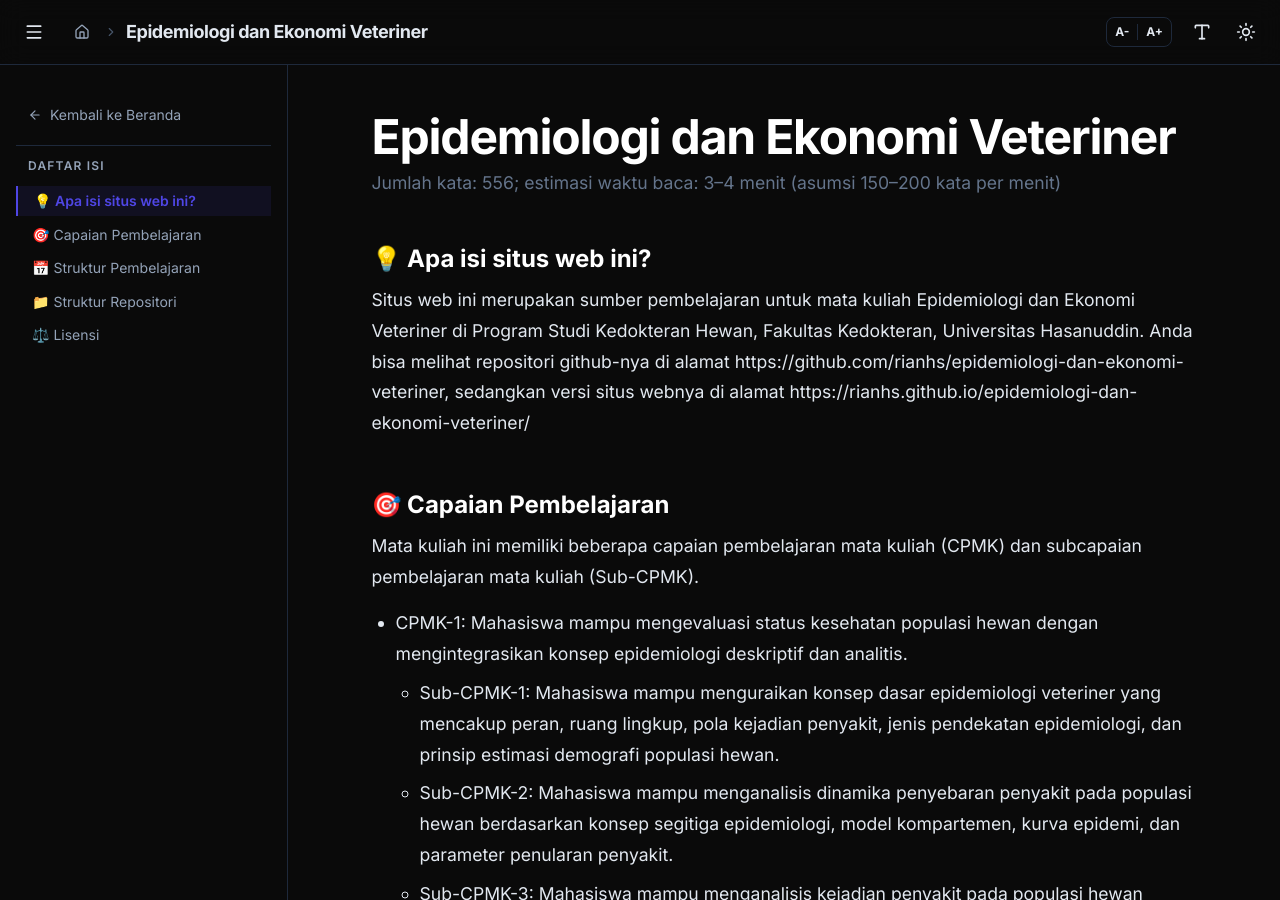
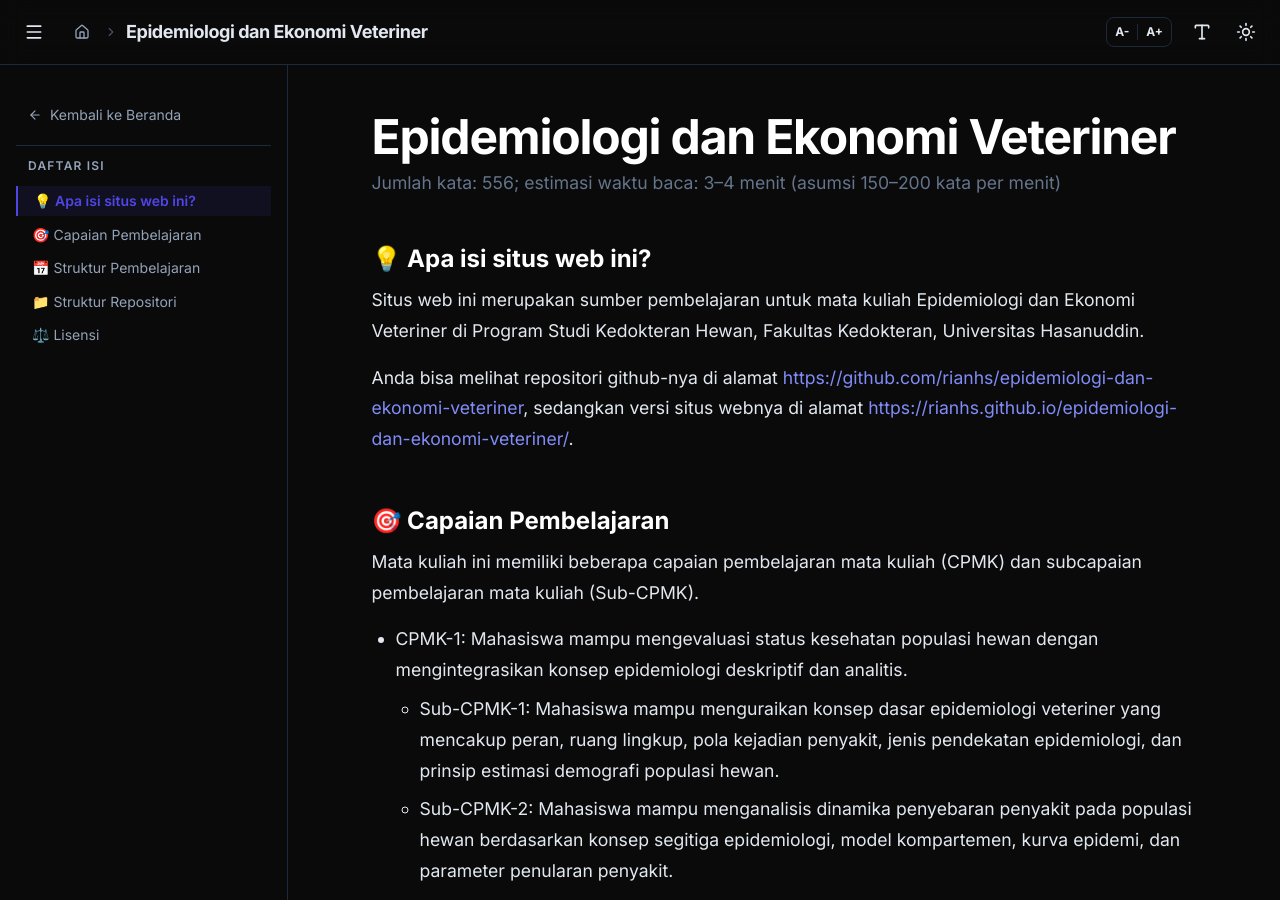
Before and after one commit to rianhs/epidemiologi-dan-ekonomi-veteriner, a Jekyll site: the page built from index.md, in a window 1280 px wide and 900 px high. Built offline with Jekyll 4.4.1, drawn with Linux system fonts in a browser that asks for light colours; nearby versions of some CDN libraries.

```diff
--- a/index.md
+++ b/index.md
@@ -4,7 +4,9 @@ title: "Epidemiologi dan Ekonomi Veteriner"
 ---
 
 ## 💡 Apa isi situs web ini?
-Situs web ini merupakan sumber pembelajaran untuk mata kuliah Epidemiologi dan Ekonomi Veteriner di Program Studi Kedokteran Hewan, Fakultas Kedokteran, Universitas Hasanuddin. Anda bisa melihat repositori github-nya di alamat https://github.com/rianhs/epidemiologi-dan-ekonomi-veteriner, sedangkan versi situs webnya di alamat https://rianhs.github.io/epidemiologi-dan-ekonomi-veteriner/
+Situs web ini merupakan sumber pembelajaran untuk mata kuliah Epidemiologi dan Ekonomi Veteriner di Program Studi Kedokteran Hewan, Fakultas Kedokteran, Universitas Hasanuddin.
+
+Anda bisa melihat repositori github-nya di alamat <https://github.com/rianhs/epidemiologi-dan-ekonomi-veteriner>, sedangkan versi situs webnya di alamat <https://rianhs.github.io/epidemiologi-dan-ekonomi-veteriner/>.
 
 ## 🎯 Capaian Pembelajaran
 Mata kuliah ini memiliki beberapa capaian pembelajaran mata kuliah (CPMK) dan subcapaian pembelajaran mata kuliah (Sub-CPMK).
```
